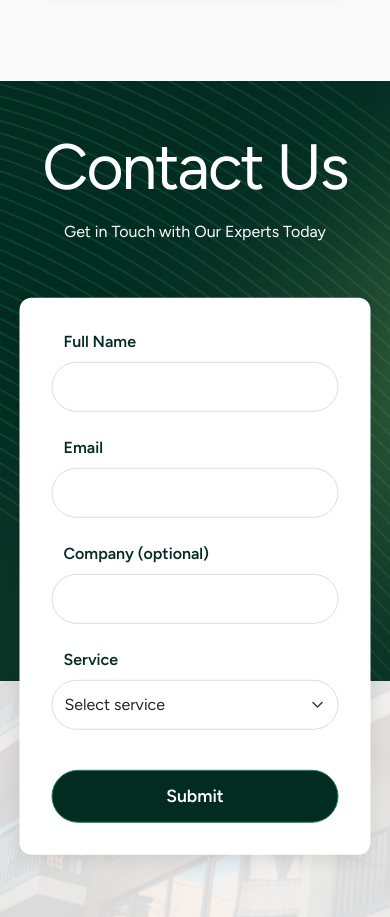
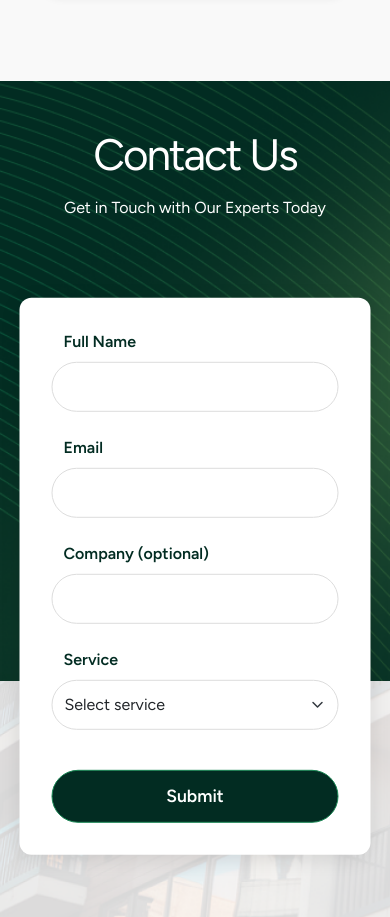
Before and after one commit to codytownsend/remiservices.github.io, a plain HTML site: page index.html in a window 390 px wide. Shown: the part 4300-5217 px from the top of the page. Drawn offline with nearby package versions, Linux system fonts and the light colour scheme.

Commit message:
Update styles.css

```diff
--- a/styles.css
+++ b/styles.css
@@ -868,6 +868,9 @@ button.accordion-button.faq-button.collapsed {
     .form-container {
         min-width: 90%;
     }
+    .headings h2 {
+        font-size: 2.75rem;
+    }
 }
 
 /* Background and Form Placement */
```
